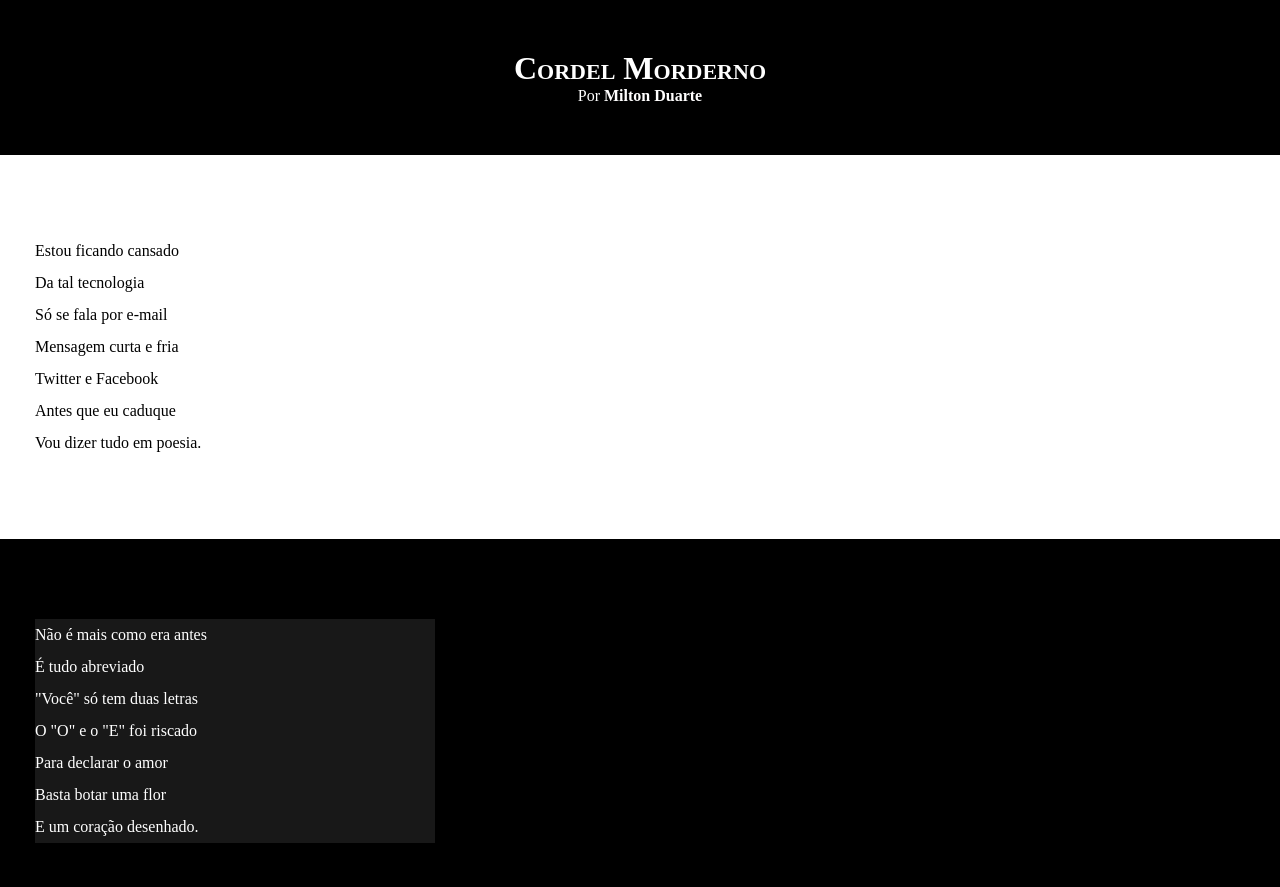
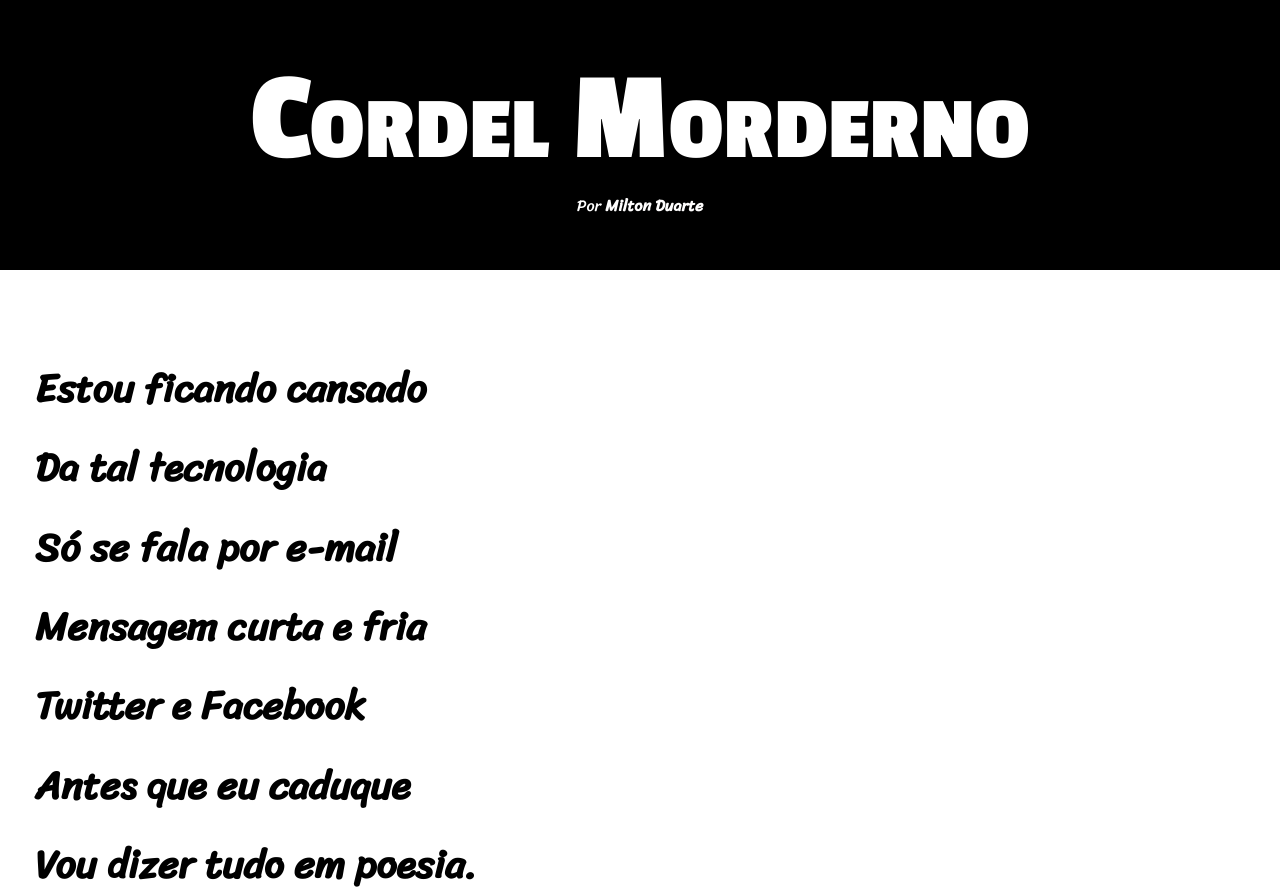
Before and after one commit to web-progamador/css-html, a plain HTML site: page Desafios/D11/index.html in a window 1280 px wide. Shown: the top 887 px of the page. Drawn offline with Linux system fonts and the light colour scheme.

Commit message:
Update style.css

```diff
--- a/Desafios/D11/style.css
+++ b/Desafios/D11/style.css
@@ -1,26 +1,17 @@
 @charset "UTF-8";
+@import url('https://fonts.googleapis.com/css2?family=Passion+One:wght@400;700;900&display=swap');
+@import url('https://fonts.googleapis.com/css2?family=Sriracha&display=swap');
 :root{
-    --cor1:#A6CCF4;
-    --cor2:#0296A3;
-    --cor3:#2C4E73;
-    --cor4:rgb(7, 112, 34);
-    --cor5:#02C5D6;
-    --cor6:#150EE6;
-    --cor7:#ABF9FB;
-    --cor-08:#07afbe50;
-
-    --font-padrao:Arial,Verdana,Helvetica,sans-serif;
-    --font-destaque:'Bebas Neue',sans-serif;
-    --font-h1:'Tektur', Helvetica;
-    --font-p:Inter,sans-serif;
+    --font-1:Verdana,Geneva,tahoma,sans-serif;
+    --font-2:'Passion One';
+    --font-3:'Sriracha', cursive;
 }
-
 *{
     margin: 0px;
     padding: 0px;
 }
 body,html{
-    font: var(--font-padrao);
+    font: var(--font-1);
     min-height: 100vh;
 
 }
@@ -29,12 +20,18 @@ header{
     text-align: center;
     color: white;
 }
-header h1{
+header > h1{
     padding-top: 50px;
     font-variant: small-caps;
+    font-family: 'Passion One', cursive;
+    font-size: 10vw;
+
+
 }
 header p{
     padding-bottom: 50px;
+    font-family: var(--font-3);
+    font-family: 'Sriracha', cursive;
 }
 
  a{
@@ -50,6 +47,9 @@ section{
     padding-bottom: 10vh;
     line-height: 2em;
     padding-left: 35px;
+    font-family: var(--font-3);
+    font-size: 3.1vw;
+    font-weight: bold;
 }
 
 section.normal{
@@ -62,7 +62,8 @@ section.imagem{
 }
 section.imagem > p{
     background-color: rgba(56, 56, 56, 0.432);
-    width: 400px;
+    display: inline-block;
+    padding: 5px;
 }
 
 
```
